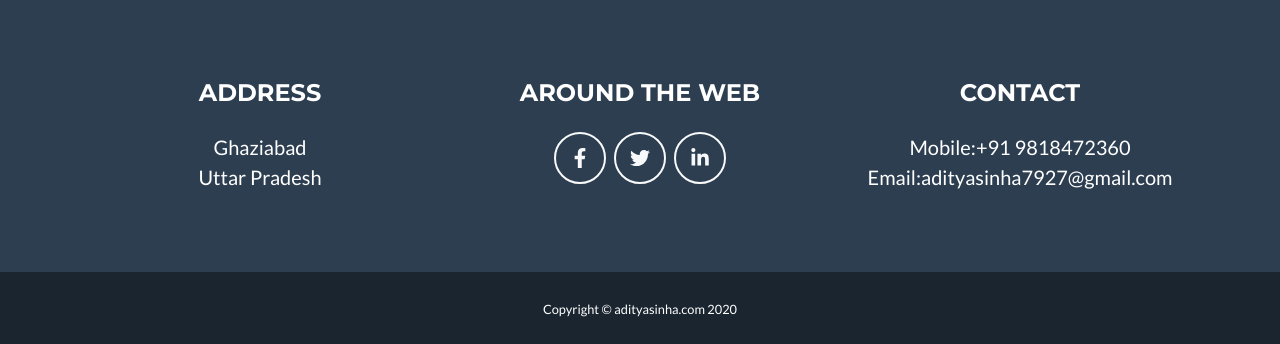
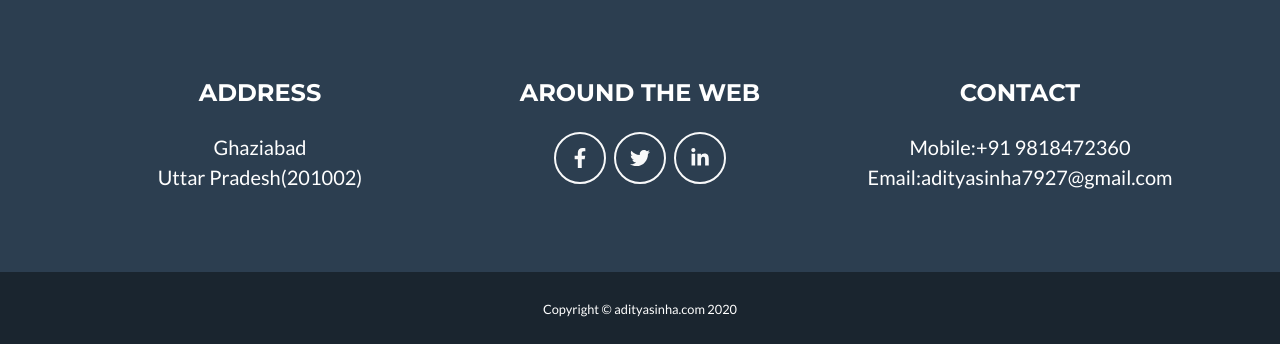
Before and after one commit to adityasinha15/django3-personal-portfolio, a Django app: page / in a window 1280 px wide. Shown: the part 2591-2935 px from the top of the page. Run offline with Django 3.2, Linux system fonts and the light colour scheme; data comes from the database, SQL or seed files in the repository; some libraries are stand-ins or nearby versions.

Commit message:
Local Settings changed

```diff
--- a/portfolio/templates/portfolio/page/index.html
+++ b/portfolio/templates/portfolio/page/index.html
@@ -189,7 +189,7 @@
                     <!-- Footer Location-->
                     <div class="col-lg-4 mb-5 mb-lg-0">
                         <h4 class="text-uppercase mb-4">Address</h4>
-                        <p class="lead mb-0">Ghaziabad<br />Uttar Pradesh</p>
+                        <p class="lead mb-0">Ghaziabad<br />Uttar Pradesh(201002)</p>
                     </div>
                     <!-- Footer Social Icons-->
                     <div class="col-lg-4 mb-5 mb-lg-0">
```
